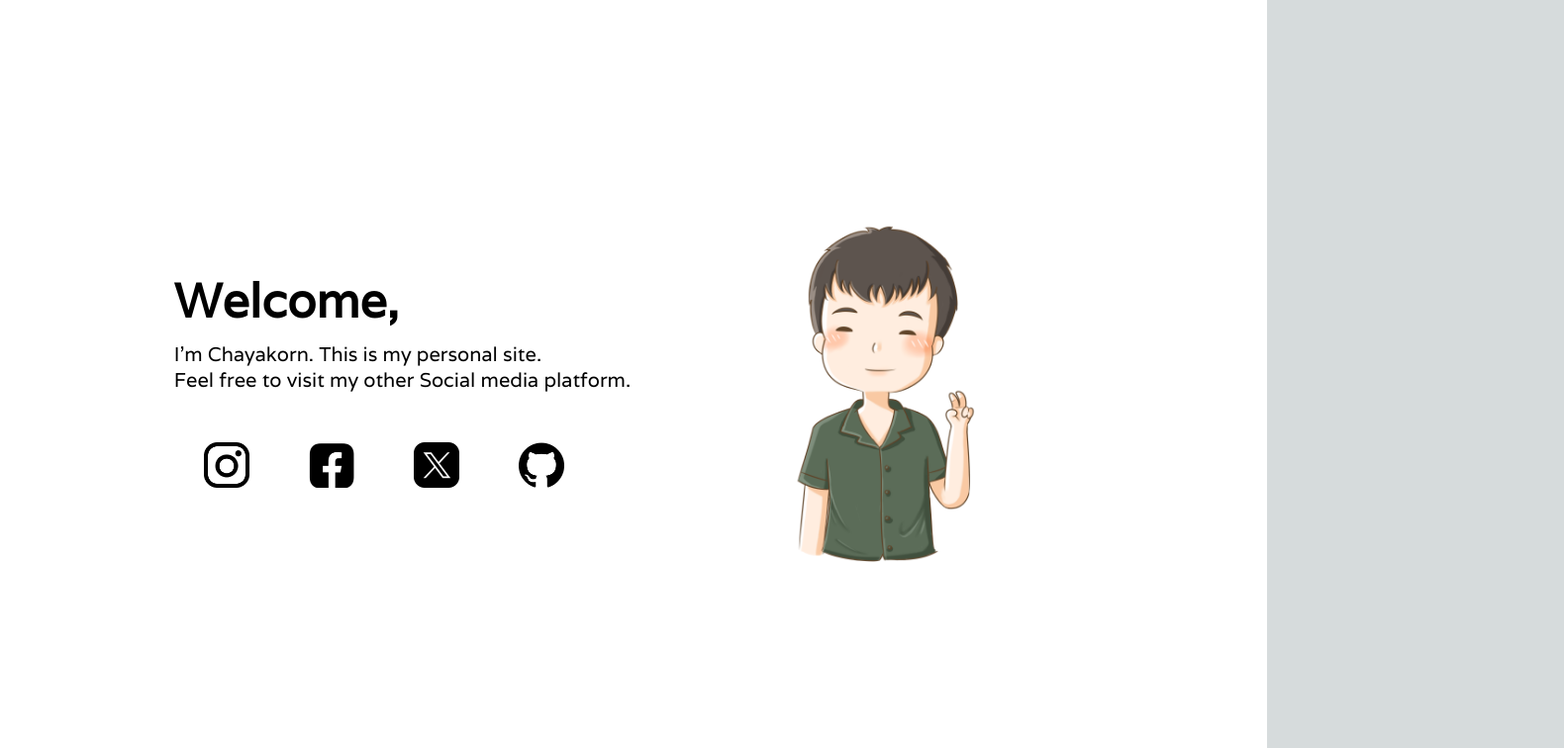
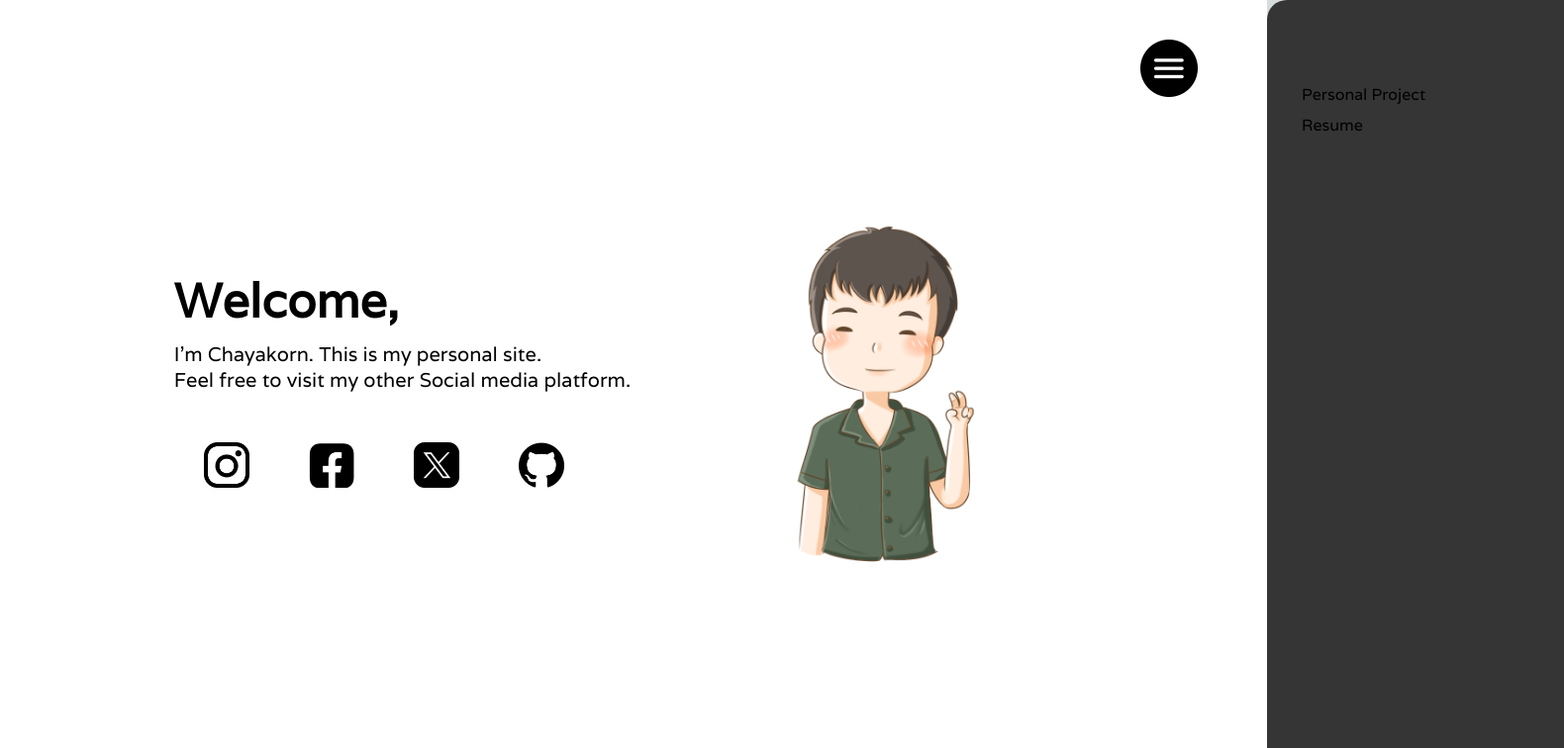
Before and after one commit to AimChayakorn/kittikoonc, a Next.js app: page / in a window 1280 px wide. Shown: the top 756 px of the page at 99% size, 1580 px wide, since content can reach past the window. Built offline with nearby package versions, Linux system fonts and the light colour scheme.

Commit message:
feat: add side bar

```diff
--- a/app/page.module.css
+++ b/app/page.module.css
@@ -15,6 +15,13 @@
     display: flex;
     flex-direction: row;
     align-items: center;
+}
+
+.inactiveDesign {
+    display: flex;
+    flex-direction: row;
+    align-items: center;
+    opacity: 0.4;
 }
 
 .intro {
@@ -55,12 +62,66 @@
     margin: 30px;
 }
 
+.profilepic {
+    margin-left: 50px;
+}
+
+.menuicon {
+    position: absolute; /* or fixed */
+    top: 40px;
+    right: 70px;
+    display: flex;
+    z-index: 7;
+}
+
+.inactive {
+    display: none;
+}
+
+.sidebarActive {
+    border-top-left-radius: 20px;
+    border-bottom-left-radius: 20px;
+    position: absolute;
+    right: 0;
+    width: 300px;
+    height: 100vh;
+    background-color: #353535;
+    transform: translateX(0);
+    transition: transform 0.3s ease-in-out;
+    z-index: 9;
+}
+
+.sidebar {
+    border-top-left-radius: 20px;
+    border-bottom-left-radius: 20px;
+    position: absolute;
+    right: 0;
+    width: 300px;
+    height: 100vh;
+    background-color: #353535;
+    transform: translateX(100%);
+    transition: transform 0.3s ease-in-out;
+    z-index: 9;
+}
+
+.cross {
+    position: absolute;
+    cursor: pointer;
+    top: 24px;
+    right: 24px;
+}
+
+.menues {
+    display: flex;
+    position: absolute;
+    top: 50px;
+    flex-direction: column;
+    margin: 30px;
+}
+
 .project {
-    position:absolute;
-    top: 56px;
-    color: black;
-    font-weight: lighter;
-    font-size: 18px;
+    margin: 5px;
+    text-decoration: none;
 }
 
 .project:hover {
@@ -68,6 +129,12 @@
     text-decoration: underline;
 }
 
-.profilepic {
-    margin-left: 50px;
+.resume {
+    margin: 5px;
+    text-decoration: none;
 }
+
+.resume:hover {
+    color: #83A2FF;
+    text-decoration: underline;
+}
--- a/app/page.tsx
+++ b/app/page.tsx
@@ -1,10 +1,16 @@
+'use client';
+import { useState } from 'react'
 import Image from 'next/image'
 import styles from './page.module.css'
 import Link from 'next/link'
 export default function Main() {
+  const [isMenuActive, setIsMenuActive] = useState(false)
+
   return (
     <main className={styles.main}>
-      <div className={styles.design}>
+      <div
+        className={!isMenuActive ? styles.design : styles.inactiveDesign}
+      >
         <div className={styles.intro}>
           <h1 className={styles.welcome}>Welcome,</h1>
           <p className={styles.description}>I’m Chayakorn. This is my personal site.</p>
@@ -34,6 +40,37 @@ export default function Main() {
           />
         </div>
       </div>
+      <div
+        className={!isMenuActive ? styles.menuicon : styles.inactive}
+        onClick={() => setIsMenuActive(!isMenuActive)}
+      >
+        <Link href=''>
+        <Image
+            src="/menu.png"
+            width={58}
+            height={58}
+            alt="Menu icon"
+        />
+        </Link>
+      </div>
+      <div
+        className={isMenuActive ? styles.sidebarActive : styles.sidebar}
+      >
+        <div
+          className={isMenuActive ? styles.cross : styles.inactive}
+          onClick={() => setIsMenuActive(!isMenuActive)}
+        >
+          <Image src="/cross.png" width={18} height={18} className={styles.cross} alt="Close side bar"/>
+        </div>
+        <div className={styles.menues}>
+          <Link className={styles.project} href="/project">
+            Personal Project
+          </Link>
+          <Link className={styles.resume} href="/resume">
+            Resume
+          </Link>
+        </div>
+      </div>
     </main>
   )
 }
```
Also changed, not shown: public/cross.png (added), public/menu.png (added).
